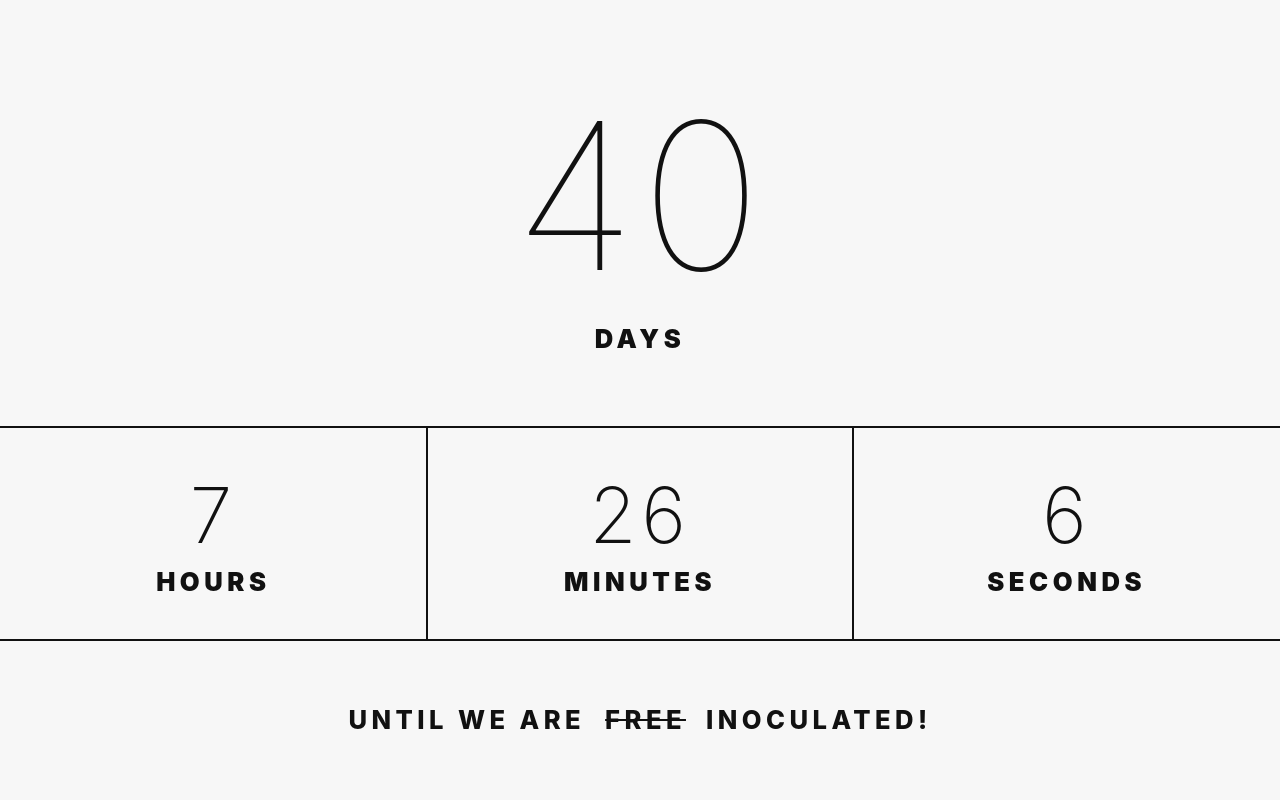
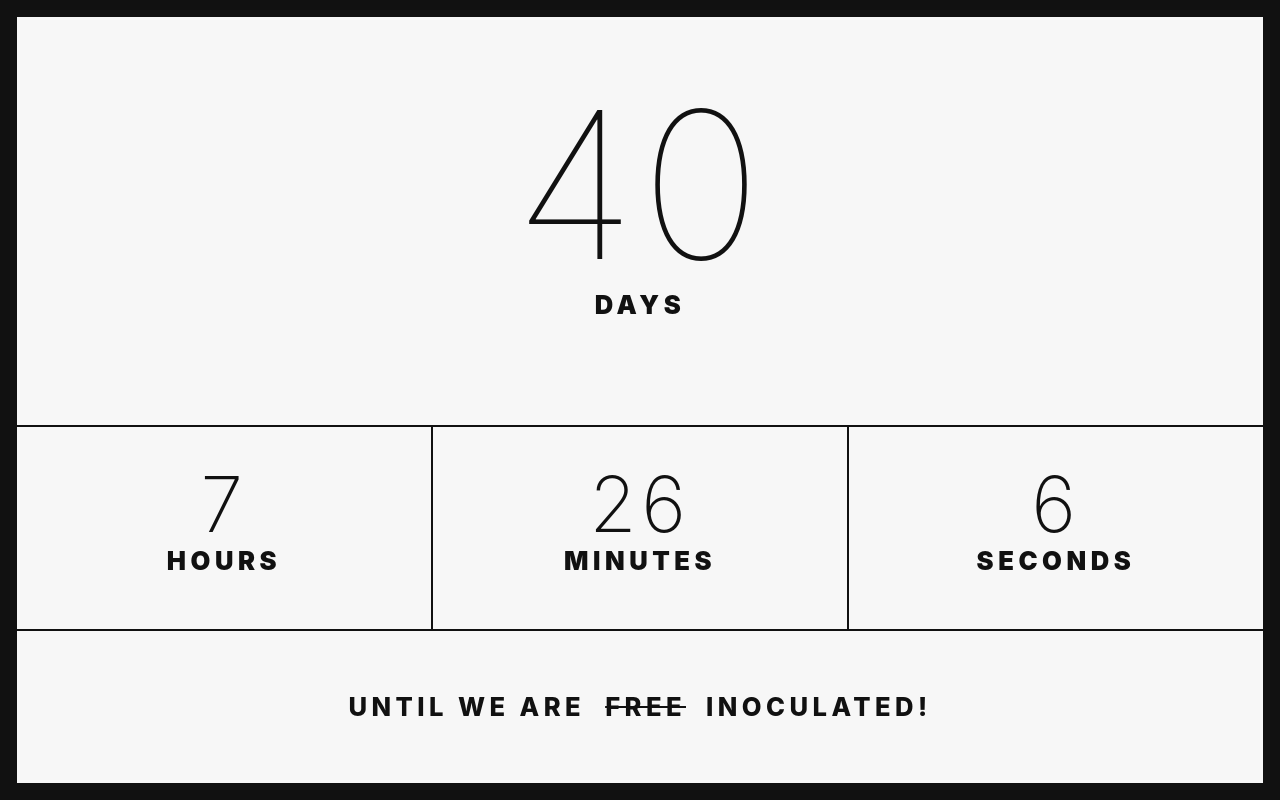
Before and after one commit to aharvard/inoculation-countdown, a Svelte app: page / in a window 1280 px wide. Built offline with nearby package versions, Linux system fonts and the light colour scheme.

Commit message:
updates content

```diff
--- a/public/global.css
+++ b/public/global.css
@@ -1,3 +1,6 @@
+* {
+	box-sizing: border-box;
+}
 html {
 	--light-gray: #f7f7f7;
 	--dark-gray: #3f3f3f;
@@ -20,3 +23,12 @@ html {
 		--text: var(--black);
 	}
 }
+
+body {
+	font-family: -apple-system, BlinkMacSystemFont, "Segoe UI", Roboto,
+		Oxygen-Sans, Ubuntu, Cantarell, "Helvetica Neue", sans-serif;
+	margin: 0;
+	padding: 0;
+	background: var(--background);
+	color: var(--text);
+}
--- a/src/App.svelte
+++ b/src/App.svelte
@@ -53,19 +53,9 @@
 </main>
 
 <style>
-  :global(body) {
-    font-family: -apple-system, BlinkMacSystemFont, "Segoe UI", Roboto,
-      Oxygen-Sans, Ubuntu, Cantarell, "Helvetica Neue", sans-serif;
-    margin: 0;
-    padding: 0;
-
-    background: var(--background);
-    color: var(--text);
-  }
-
   main {
-    font-size: clamp(1rem, 2vw, 2rem);
-
+    border: 1rem solid;
+    font-size: clamp(10px, 2vw, 2rem);
     height: 100vh;
     display: grid;
     grid-template-columns: 1fr 1fr 1fr;
@@ -77,7 +67,8 @@
   }
 
   p {
-    outline: 1px solid;
+    padding: 1rem;
+    border: 1px solid;
     margin: 0;
     display: grid;
     place-content: center;
@@ -85,6 +76,7 @@
     text-transform: uppercase;
     letter-spacing: 0.25ch;
     font-weight: 900;
+    line-height: 1;
   }
 
   .strike {
@@ -95,6 +87,7 @@
     font-size: 300%;
     font-weight: 200;
     margin-bottom: 0.25rem;
+    margin-top: -0.2em;
   }
 
   #days {
```
